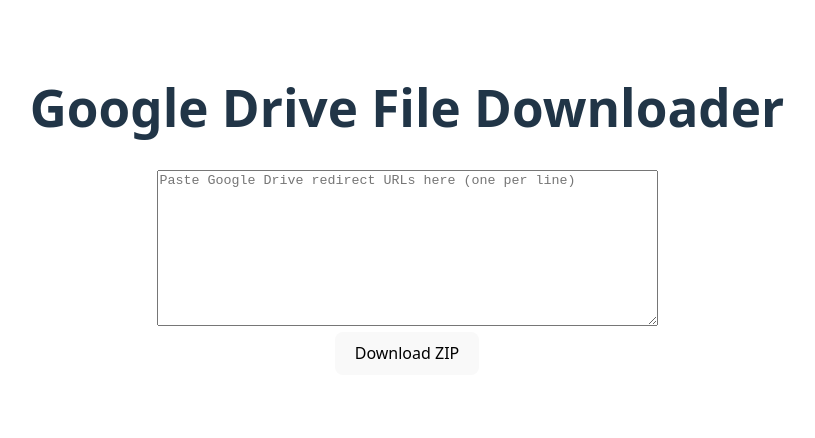
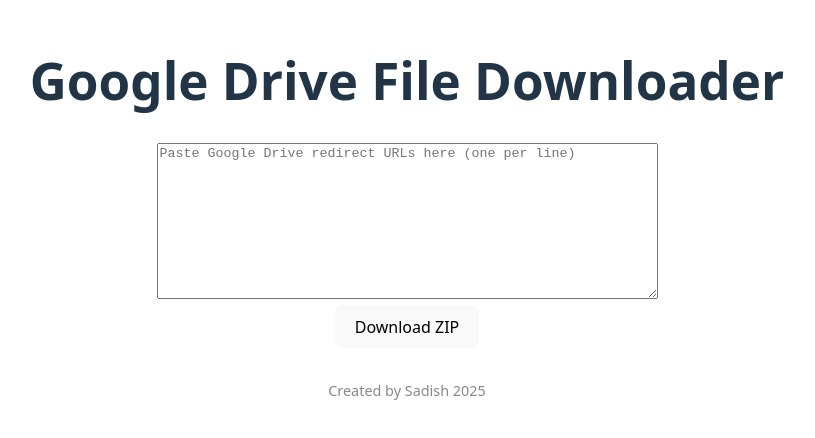
Before and after one commit to SDSamarasinghe/gdrive-zip-frontend, a React (Vite) app: page / in a window 1280 px wide. Shown: the part 190-628 px from the top of the page, without its empty margins (233-1048 px from the left). Built offline with nearby package versions, Linux system fonts and the light colour scheme.

Commit message:
feat: add footer with creator information to the app

```diff
--- a/src/App.tsx
+++ b/src/App.tsx
@@ -70,6 +70,9 @@
       <button onClick={handleSubmit} disabled={loading}>
         {loading ? "Processing..." : "Download ZIP"}
       </button>
+      <footer style={{ marginTop: "2rem", fontSize: "0.9rem", color: "#888" }}>
+        Created by Sadish {new Date().getFullYear()}
+      </footer>
     </div>
   );
 }
```
